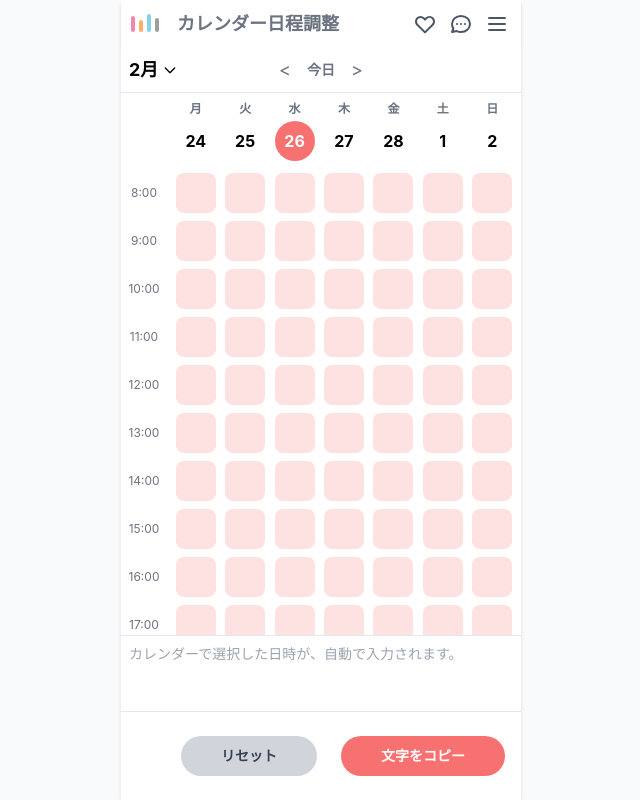
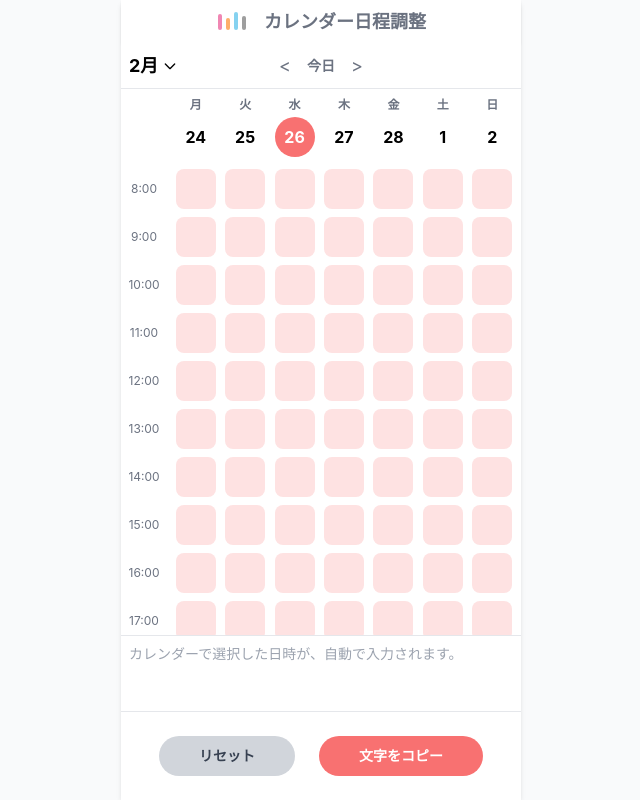
Before and after one commit to HironoriKan/calendar-demo, a React (Create React App) app: page / in a window 1280 px wide. Shown: the whole page, without its empty margins (319-959 px from the left). Built offline with nearby package versions, Linux system fonts and the light colour scheme.

Commit message:
“不要アイコンの削除”

```diff
--- a/src/components/CalendarTextGenerator.js
+++ b/src/components/CalendarTextGenerator.js
@@ -631,7 +631,7 @@
         onMouseUp={handleMouseUp}
       >
         {/* ヘッダー - 固定高さ */}
-        <div className="bg-white p-2 flex justify-between items-center shadow-sm">
+        <div className="bg-white p-2 flex justify-center items-center shadow-sm">
           <div className="flex items-center">
             <div className="text-lg font-medium text-gray-500 flex items-center">
               <svg width="40" height="24" viewBox="0 0 40 24">
@@ -644,23 +644,6 @@
               </svg>
               <span className="ml-2 font-bold">カレンダー日程調整</span>
             </div>
-          </div>
-          <div className="flex items-center space-x-1">
-            <button className="p-1 text-gray-600">
-              <svg xmlns="http://www.w3.org/2000/svg" fill="none" viewBox="0 0 24 24" stroke="currentColor" className="w-6 h-6">
-                <path strokeLinecap="round" strokeLinejoin="round" strokeWidth={2} d="M4.318 6.318a4.5 4.5 0 000 6.364L12 20.364l7.682-7.682a4.5 4.5 0 00-6.364-6.364L12 7.636l-1.318-1.318a4.5 4.5 0 00-6.364 0z" />
-              </svg>
-            </button>
-            <button className="p-1 text-gray-600">
-              <svg xmlns="http://www.w3.org/2000/svg" fill="none" viewBox="0 0 24 24" stroke="currentColor" className="w-6 h-6">
-                <path strokeLinecap="round" strokeLinejoin="round" strokeWidth={2} d="M8 12h.01M12 12h.01M16 12h.01M21 12c0 4.418-4.03 8-9 8a9.863 9.863 0 01-4.255-.949L3 20l1.395-3.72C3.512 15.042 3 13.574 3 12c0-4.418 4.03-8 9-8s9 3.582 9 8z" />
-              </svg>
-            </button>
-            <button className="p-1 text-gray-600">
-              <svg xmlns="http://www.w3.org/2000/svg" fill="none" viewBox="0 0 24 24" stroke="currentColor" className="w-6 h-6">
-                <path strokeLinecap="round" strokeLinejoin="round" strokeWidth={2} d="M4 6h16M4 12h16M4 18h16" />
-              </svg>
-            </button>
           </div>
         </div>
 
@@ -817,7 +800,7 @@
           </div>
 
           {/* フッターボタン */}
-          <div className="bg-white p-1 flex justify-end items-center border-t border-gray-200">
+          <div className="bg-white p-1 flex justify-center items-center border-t border-gray-200">
             <div className="flex space-x-3">
               <button
                 onClick={resetSelection}
```
